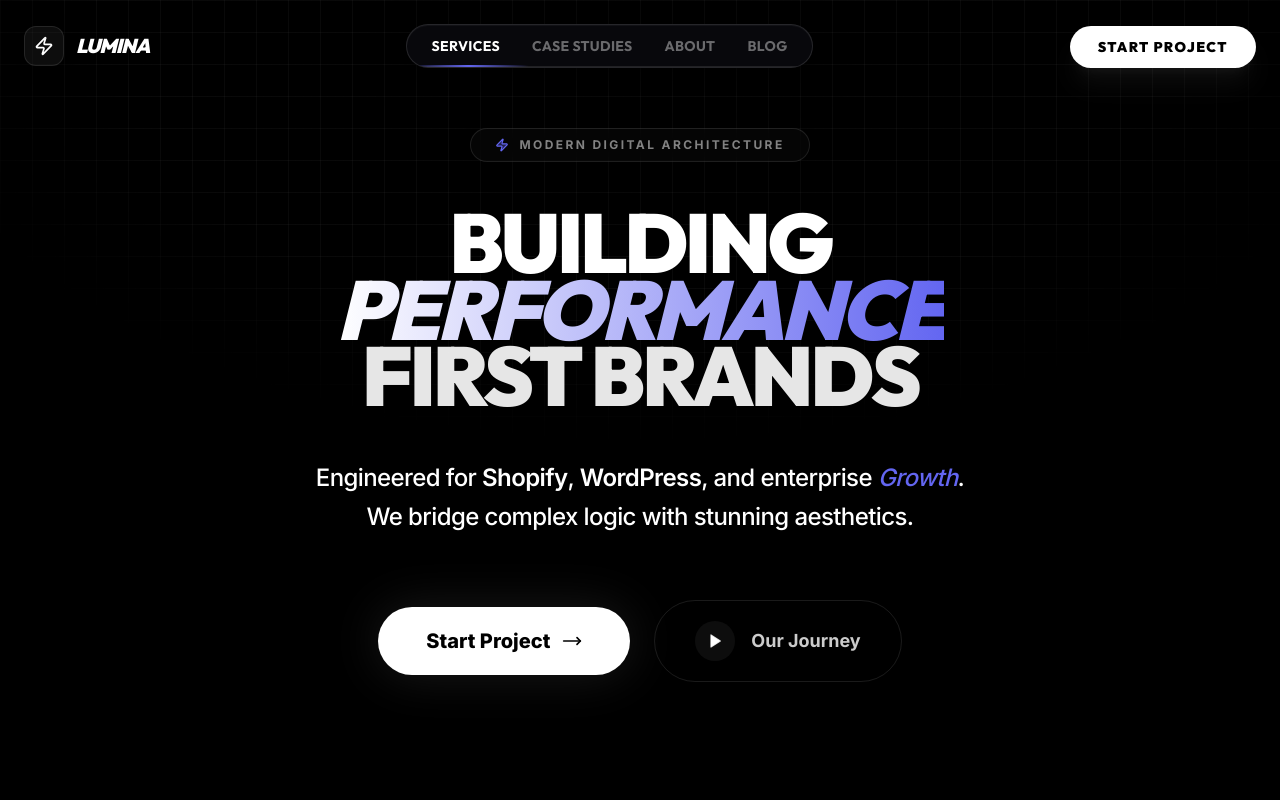
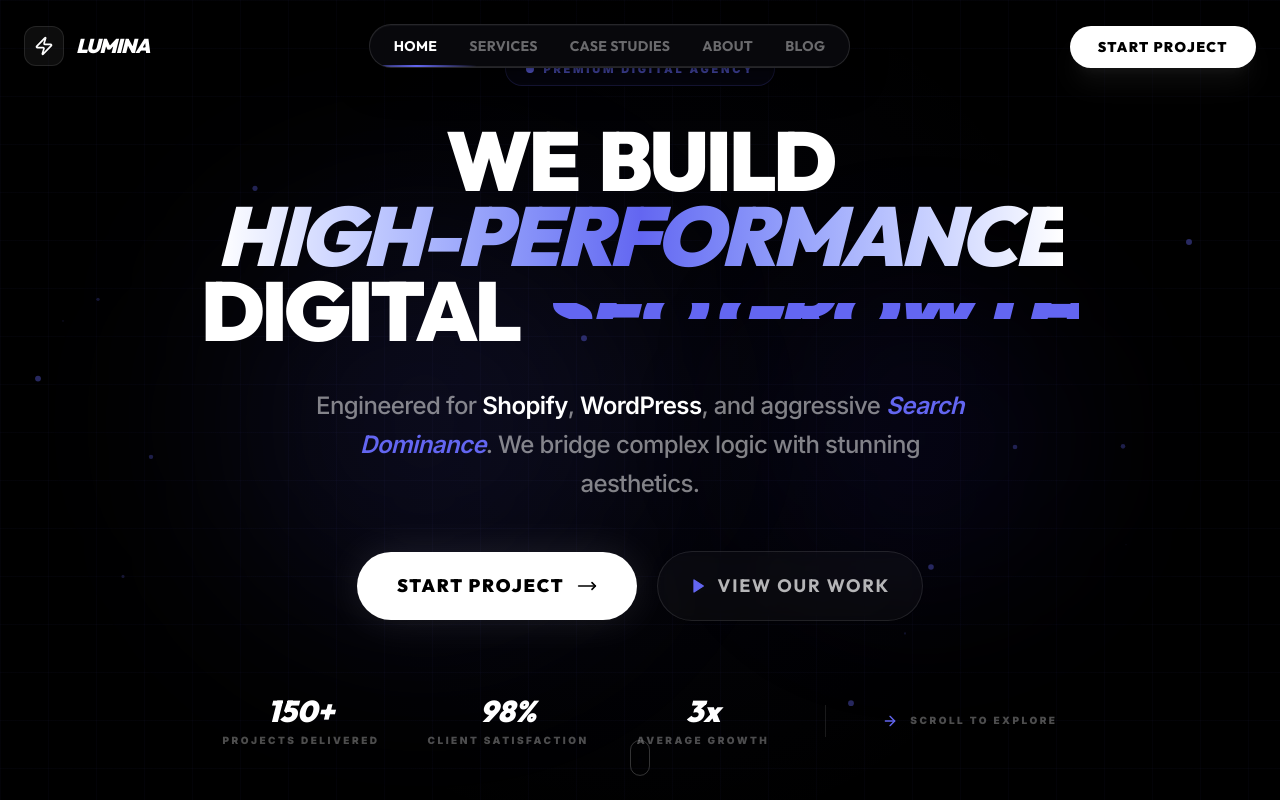
Before and after one commit to Asherssajjad/Custom-Web, a Next.js app: page / in a window 1280 px wide. Shown: the top 800 px of the page. Built offline with nearby package versions, Linux system fonts and the light colour scheme.

Commit message:
Hero: Cinematic GSAP animations + floating particles + cycling word; Nav: Added Home item

```diff
--- a/src/components/sections/Hero.tsx
+++ b/src/components/sections/Hero.tsx
@@ -2,104 +2,225 @@
 
 import { useEffect, useRef } from 'react';
 import { motion } from 'framer-motion';
-import { MoveRight, Play, Globe, Zap, Shield } from 'lucide-react';
+import { MoveRight, Play, ArrowRight } from 'lucide-react';
 import Link from 'next/link';
 import gsap from 'gsap';
 import { useGSAP } from '@gsap/react';
 
+// Floating particle component
+function Particle({ style }: { style: React.CSSProperties }) {
+    return (
+        <motion.div
+            className="absolute w-1 h-1 rounded-full bg-primary/40"
+            style={style}
+            animate={{
+                y: [0, -30, 0],
+                opacity: [0, 1, 0],
+                scale: [0, 1.5, 0],
+            }}
+            transition={{
+                duration: Math.random() * 3 + 2,
+                repeat: Infinity,
+                delay: Math.random() * 2,
+                ease: 'easeInOut',
+            }}
+        />
+    );
+}
+
+const WORDS = ['Shopify', 'WordPress', 'SEO Growth'];
+
 export default function Hero() {
     const container = useRef<HTMLDivElement>(null);
+    const wordRef = useRef<HTMLSpanElement>(null);
+    const wordIndex = useRef(0);
 
     useGSAP(() => {
-        const tl = gsap.timeline();
+        const tl = gsap.timeline({ defaults: { ease: 'power4.out' } });
 
-        tl.from('.hero-badge', {
-            y: 20,
-            opacity: 0,
-            duration: 0.8,
-            ease: 'power3.out'
-        })
-            .from('.hero-headline span', {
-                y: 60,
-                opacity: 0,
-                stagger: 0.1,
-                duration: 1,
-                ease: 'power4.out'
-            }, '-=0.5')
-            .from('.hero-subline', {
-                y: 20,
-                opacity: 0,
-                duration: 0.8,
-                ease: 'power3.out'
-            }, '-=0.7')
-            .from('.hero-btns', {
-                y: 20,
-                opacity: 0,
-                duration: 0.8,
-                ease: 'power3.out'
-            }, '-=0.6');
+        // Staggered word-by-word reveal for headline
+        tl.fromTo('.hero-word',
+            { yPercent: 110, opacity: 0 },
+            { yPercent: 0, opacity: 1, stagger: 0.08, duration: 1.1 }
+        )
+            .fromTo('.hero-sub', { y: 24, opacity: 0 }, { y: 0, opacity: 1, duration: 0.8 }, '-=0.5')
+            .fromTo('.hero-btn', { y: 20, opacity: 0 }, { y: 0, opacity: 1, stagger: 0.1, duration: 0.7 }, '-=0.5')
+            .fromTo('.hero-stats', { y: 16, opacity: 0 }, { y: 0, opacity: 1, stagger: 0.1, duration: 0.6 }, '-=0.4')
+            .fromTo('.hero-badge', { scale: 0.8, opacity: 0 }, { scale: 1, opacity: 1, duration: 0.5 }, 0);
+
     }, { scope: container });
 
+    // Cycling animated word
+    useEffect(() => {
+        const el = wordRef.current;
+        if (!el) return;
+
+        const cycle = async () => {
+            while (true) {
+                await new Promise<void>(res => {
+                    gsap.to(el, { y: -20, opacity: 0, duration: 0.4, ease: 'power2.in', onComplete: res });
+                });
+                wordIndex.current = (wordIndex.current + 1) % WORDS.length;
+                el.textContent = WORDS[wordIndex.current];
+                await new Promise<void>(res => {
+                    gsap.fromTo(el, { y: 20, opacity: 0 }, { y: 0, opacity: 1, duration: 0.5, ease: 'power2.out', onComplete: res });
+                });
+                await new Promise(res => setTimeout(res, 2000));
+            }
+        };
+
+        const timeout = setTimeout(cycle, 2500);
+        return () => clearTimeout(timeout);
+    }, []);
+
+    const particles = Array.from({ length: 20 }, (_, i) => ({
+        left: `${Math.random() * 100}%`,
+        top: `${Math.random() * 100}%`,
+        animationDelay: `${Math.random() * 3}s`,
+    }));
+
     return (
-        <section ref={container} className="relative min-h-screen flex flex-col items-center justify-center pt-32 pb-20 overflow-hidden bg-black selection:bg-primary/20">
-            <div className="hero-glow" />
+        <section
+            ref={container}
+            className="relative min-h-screen flex flex-col items-center justify-center overflow-hidden bg-black"
+        >
+            {/* ── Animated Background Layers ── */}
 
-            {/* Dynamic Grid Background Overlay */}
-            <div className="absolute inset-0 bg-[linear-gradient(to_right,#80808012_1px,transparent_1px),linear-gradient(to_bottom,#80808012_1px,transparent_1px)] bg-[size:32px_32px] [mask-image:radial-gradient(ellipse_60%_50%_at_50%_0%,#000_70%,transparent_100%)] pointer-events-none" />
+            {/* Grid */}
+            <div className="absolute inset-0 bg-[linear-gradient(to_right,#6366f108_1px,transparent_1px),linear-gradient(to_bottom,#6366f108_1px,transparent_1px)] bg-[size:48px_48px]" />
 
-            <div className="container mx-auto px-6 text-center space-y-12 relative z-10">
+            {/* Indigo radial glow */}
+            <motion.div
+                className="absolute top-1/2 left-1/2 -translate-x-1/2 -translate-y-1/2 w-[900px] h-[900px] rounded-full pointer-events-none"
+                style={{ background: 'radial-gradient(circle, rgba(99,102,241,0.07) 0%, transparent 70%)' }}
+                animate={{ scale: [1, 1.08, 1], opacity: [0.6, 1, 0.6] }}
+                transition={{ duration: 6, repeat: Infinity, ease: 'easeInOut' }}
+            />
 
-                {/* Modern Label Badge */}
-                <div className="hero-badge inline-flex items-center gap-2.5 px-6 py-2 rounded-full border border-white/10 bg-white/[0.02] backdrop-blur-md shadow-2xl">
-                    <Zap className="w-3.5 h-3.5 text-primary fill-primary/30" />
-                    <span className="text-xs font-bold tracking-[0.2em] uppercase text-white/50">Modern Digital Architecture</span>
+            {/* Two orbiting blobs */}
+            <motion.div
+                className="absolute w-96 h-96 rounded-full blur-[100px] pointer-events-none bg-primary/10"
+                animate={{ x: ['-30%', '30%', '-30%'], y: ['-20%', '20%', '-20%'] }}
+                transition={{ duration: 12, repeat: Infinity, ease: 'easeInOut' }}
+                style={{ top: '20%', left: '10%' }}
+            />
+            <motion.div
+                className="absolute w-72 h-72 rounded-full blur-[80px] pointer-events-none bg-indigo-800/10"
+                animate={{ x: ['30%', '-30%', '30%'], y: ['20%', '-20%', '20%'] }}
+                transition={{ duration: 10, repeat: Infinity, ease: 'easeInOut', delay: 2 }}
+                style={{ bottom: '20%', right: '10%' }}
+            />
+
+            {/* Floating particles */}
+            {particles.map((p, i) => (
+                <Particle key={i} style={{ left: p.left, top: p.top }} />
+            ))}
+
+            {/* ── Content ── */}
+            <div className="relative z-10 container mx-auto px-6 flex flex-col items-center text-center gap-10">
+
+                {/* Badge */}
+                <motion.div
+                    className="hero-badge inline-flex items-center gap-2.5 px-5 py-2 rounded-full border border-primary/20 bg-primary/5 backdrop-blur-sm"
+                    initial={{ opacity: 0, scale: 0.8 }}
+                >
+                    <span className="relative flex h-2 w-2">
+                        <span className="animate-ping absolute inline-flex h-full w-full rounded-full bg-primary opacity-75" />
+                        <span className="relative inline-flex rounded-full h-2 w-2 bg-primary" />
+                    </span>
+                    <span className="text-[11px] font-black tracking-[0.25em] uppercase text-primary/80">
+                        Premium Digital Agency
+                    </span>
+                </motion.div>
+
+                {/* Headline */}
+                <div className="overflow-hidden space-y-1">
+                    <div className="overflow-hidden">
+                        <h1 className="flex flex-wrap justify-center gap-x-5 gap-y-1 text-[12vw] md:text-[8vw] lg:text-[6.5vw] font-[900] tracking-[-0.04em] uppercase leading-[0.85] font-heading">
+                            {['We', 'Build'].map((w, i) => (
+                                <span key={i} className="hero-word inline-block">{w}</span>
+                            ))}
+                        </h1>
+                    </div>
+                    <div className="overflow-hidden">
+                        <h1 className="text-[12vw] md:text-[8vw] lg:text-[6.5vw] font-[900] tracking-[-0.04em] uppercase leading-[0.85] font-heading">
+                            <span className="hero-word inline-block bg-gradient-to-r from-white via-primary to-white bg-clip-text text-transparent italic">
+                                High-Performance
+                            </span>
+                        </h1>
+                    </div>
+                    <div className="overflow-hidden flex justify-center items-center gap-5">
+                        <h1 className="hero-word inline-block text-[12vw] md:text-[8vw] lg:text-[6.5vw] font-[900] tracking-[-0.04em] uppercase leading-[0.85] font-heading">
+                            Digital
+                        </h1>
+                        {/* Cycling animated word */}
+                        <div className="overflow-hidden h-[1em] flex items-center">
+                            <span
+                                ref={wordRef}
+                                className="inline-block text-[12vw] md:text-[8vw] lg:text-[6.5vw] font-[900] tracking-[-0.04em] uppercase leading-[0.85] font-heading text-primary italic"
+                            >
+                                Shopify
+                            </span>
+                        </div>
+                    </div>
                 </div>
 
-                <div className="space-y-4">
-                    <h1 className="hero-headline text-[13vw] md:text-[8vw] lg:text-[6.5vw] font-black tracking-[-0.04em] uppercase leading-[0.8] font-heading overflow-hidden flex flex-col items-center">
-                        <span className="block translate-y-0">Building</span>
-                        <span className="block gradient-text italic">Performance</span>
-                        <span className="block opacity-90">First Brands</span>
-                    </h1>
-                </div>
-
-                <p className="hero-subline text-lg md:text-2xl text-muted-foreground max-w-2xl mx-auto leading-relaxed font-medium tracking-tight font-sans">
+                {/* Sub */}
+                <p className="hero-sub text-lg md:text-2xl text-white/50 max-w-2xl leading-relaxed font-medium font-sans tracking-tight">
                     Engineered for <span className="text-white font-semibold">Shopify</span>, <span className="text-white font-semibold">WordPress</span>,
-                    and enterprise <span className="text-primary italic">Growth</span>. We bridge complex logic with stunning aesthetics.
+                    and aggressive <span className="text-primary font-semibold italic">Search Dominance</span>. We bridge complex logic with stunning aesthetics.
                 </p>
 
-                <div className="hero-btns flex flex-col sm:flex-row items-center justify-center gap-6 pt-4">
+                {/* CTAs */}
+                <div className="flex flex-col sm:flex-row items-center gap-5 pt-2">
                     <Link
                         href="/contact"
-                        className="group px-12 py-5 rounded-full bg-white text-black font-extrabold text-xl shadow-[0_0_50px_rgba(255,255,255,0.1)] hover:scale-[1.03] active:scale-[0.98] transition-all flex items-center gap-3 overflow-hidden"
+                        className="hero-btn group flex items-center gap-3 px-10 py-5 rounded-full bg-white text-black font-black text-lg uppercase tracking-widest hover:scale-105 active:scale-95 transition-all shadow-[0_0_40px_rgba(255,255,255,0.1)] font-heading"
                     >
                         Start Project
                         <MoveRight className="w-5 h-5 group-hover:translate-x-1.5 transition-transform" />
                     </Link>
-                    <button className="flex items-center gap-4 px-10 py-5 rounded-full border border-white/10 text-lg font-bold hover:bg-white/5 transition-all text-white/80 group">
-                        <div className="w-10 h-10 rounded-full bg-white/5 flex items-center justify-center group-hover:bg-primary/20 transition-colors">
-                            <Play className="w-4 h-4 fill-white" />
-                        </div>
-                        Our Journey
-                    </button>
+                    <Link
+                        href="/case-studies"
+                        className="hero-btn flex items-center gap-3 px-8 py-5 rounded-full border border-white/10 bg-white/[0.03] text-white/70 font-bold text-lg uppercase tracking-widest hover:bg-white/[0.07] hover:text-white transition-all backdrop-blur-sm font-heading"
+                    >
+                        <Play className="w-4 h-4 fill-primary text-primary" />
+                        View Our Work
+                    </Link>
                 </div>
 
-                {/* Minimal Trust Assets */}
-                <div className="hero-btns pt-16 flex flex-wrap justify-center items-center gap-12 opacity-30 grayscale hover:opacity-60 hover:grayscale-0 transition-all duration-700">
-                    <div className="flex items-center gap-3"><Shield className="w-5 h-5" /> <span className="text-sm font-black uppercase tracking-widest">Enterprise Safe</span></div>
-                    <div className="flex items-center gap-3"><Globe className="w-5 h-5" /> <span className="text-sm font-black uppercase tracking-widest">Global Reach</span></div>
-                    <div className="flex items-center gap-3"><Zap className="w-5 h-5" /> <span className="text-sm font-black uppercase tracking-widest">Lightning Fast</span></div>
+                {/* Stats Row */}
+                <div className="hero-stats flex flex-wrap justify-center items-center gap-x-12 gap-y-6 pt-8">
+                    {[
+                        { val: '150+', label: 'Projects Delivered' },
+                        { val: '98%', label: 'Client Satisfaction' },
+                        { val: '3x', label: 'Average Growth' },
+                    ].map((stat, i) => (
+                        <div key={i} className="hero-stats flex flex-col items-center gap-1">
+                            <span className="text-3xl font-[900] italic font-heading text-white">{stat.val}</span>
+                            <span className="text-[10px] font-black uppercase tracking-[0.25em] text-white/30">{stat.label}</span>
+                        </div>
+                    ))}
+                    <div className="hidden sm:block w-[1px] h-8 bg-white/10 mx-2" />
+                    <div className="hero-stats flex items-center gap-3 text-white/30">
+                        <ArrowRight className="w-4 h-4 text-primary" />
+                        <span className="text-[10px] font-black uppercase tracking-[0.25em]">Scroll to explore</span>
+                    </div>
                 </div>
-
             </div>
 
+            {/* Scroll indicator */}
             <motion.div
+                className="absolute bottom-8 left-1/2 -translate-x-1/2"
                 animate={{ y: [0, 8, 0] }}
                 transition={{ duration: 2, repeat: Infinity, ease: 'easeInOut' }}
-                className="absolute bottom-10 left-1/2 -translate-x-1/2 opacity-20"
             >
-                <div className="w-5 h-10 rounded-full border border-white/40 flex justify-center pt-2">
-                    <div className="w-1 h-1.5 bg-white rounded-full" />
+                <div className="w-5 h-9 rounded-full border border-white/20 flex justify-center pt-1.5">
+                    <motion.div
+                        className="w-1 h-2 bg-primary rounded-full"
+                        animate={{ y: [0, 10, 0], opacity: [1, 0, 1] }}
+                        transition={{ duration: 2, repeat: Infinity }}
+                    />
                 </div>
             </motion.div>
         </section>
--- a/src/components/sections/Navbar.tsx
+++ b/src/components/sections/Navbar.tsx
@@ -7,6 +7,7 @@ import { Menu, X, Zap, ChevronRight } from 'lucide-react';
 import { SpotlightNavbar } from '@/components/ui/spotlight-navbar';
 
 const navItems = [
+    { label: 'Home', href: '/' },
     { label: 'Services', href: '/services' },
     { label: 'Case Studies', href: '/case-studies' },
     { label: 'About', href: '/about' },
@@ -14,6 +15,7 @@ const navItems = [
 ];
 
 const mobileLinks = [
+    { name: 'Home', href: '/' },
     { name: 'Services', href: '/services' },
     { name: 'Case Studies', href: '/case-studies' },
     { name: 'About', href: '/about' },
```
